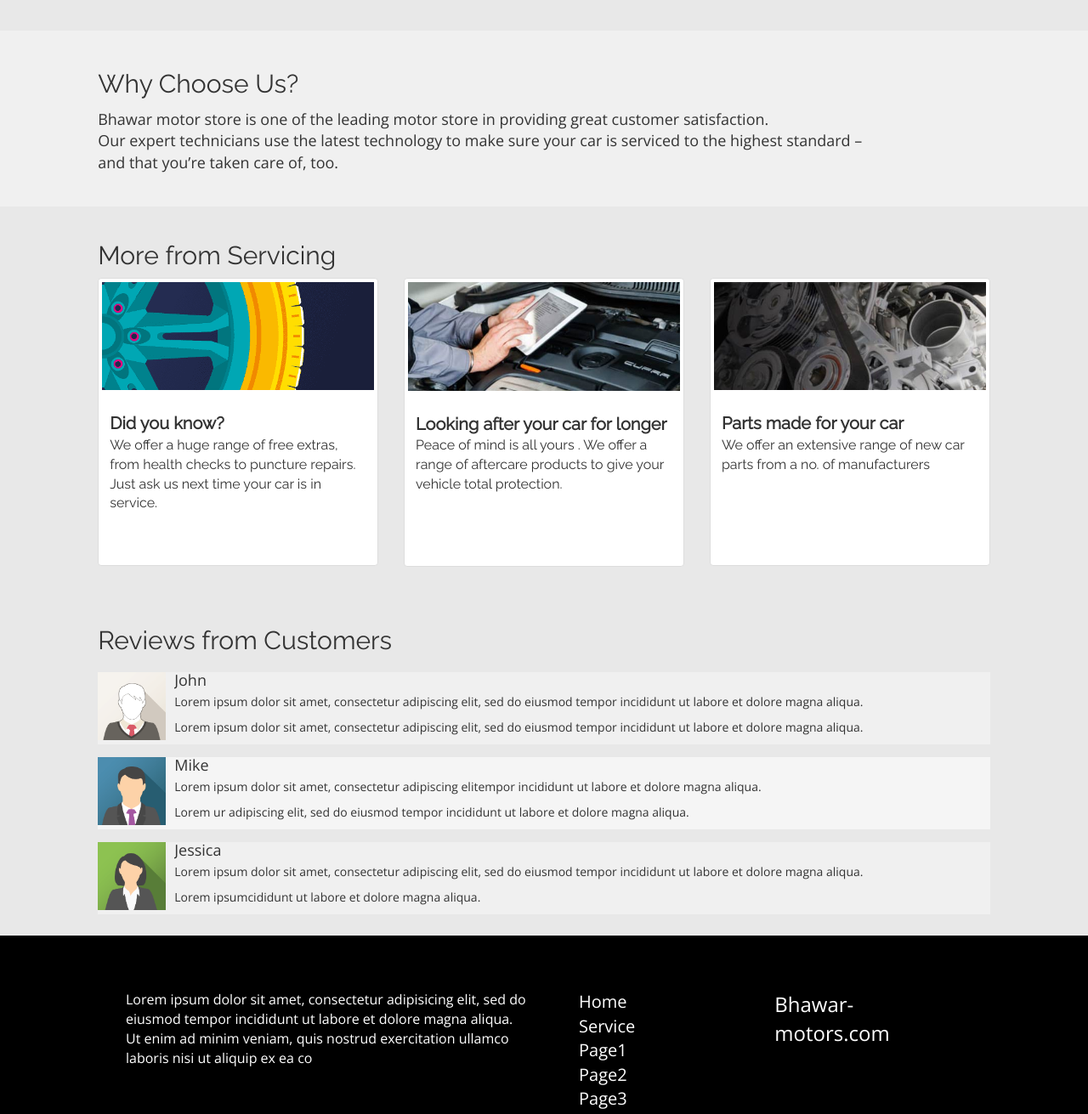
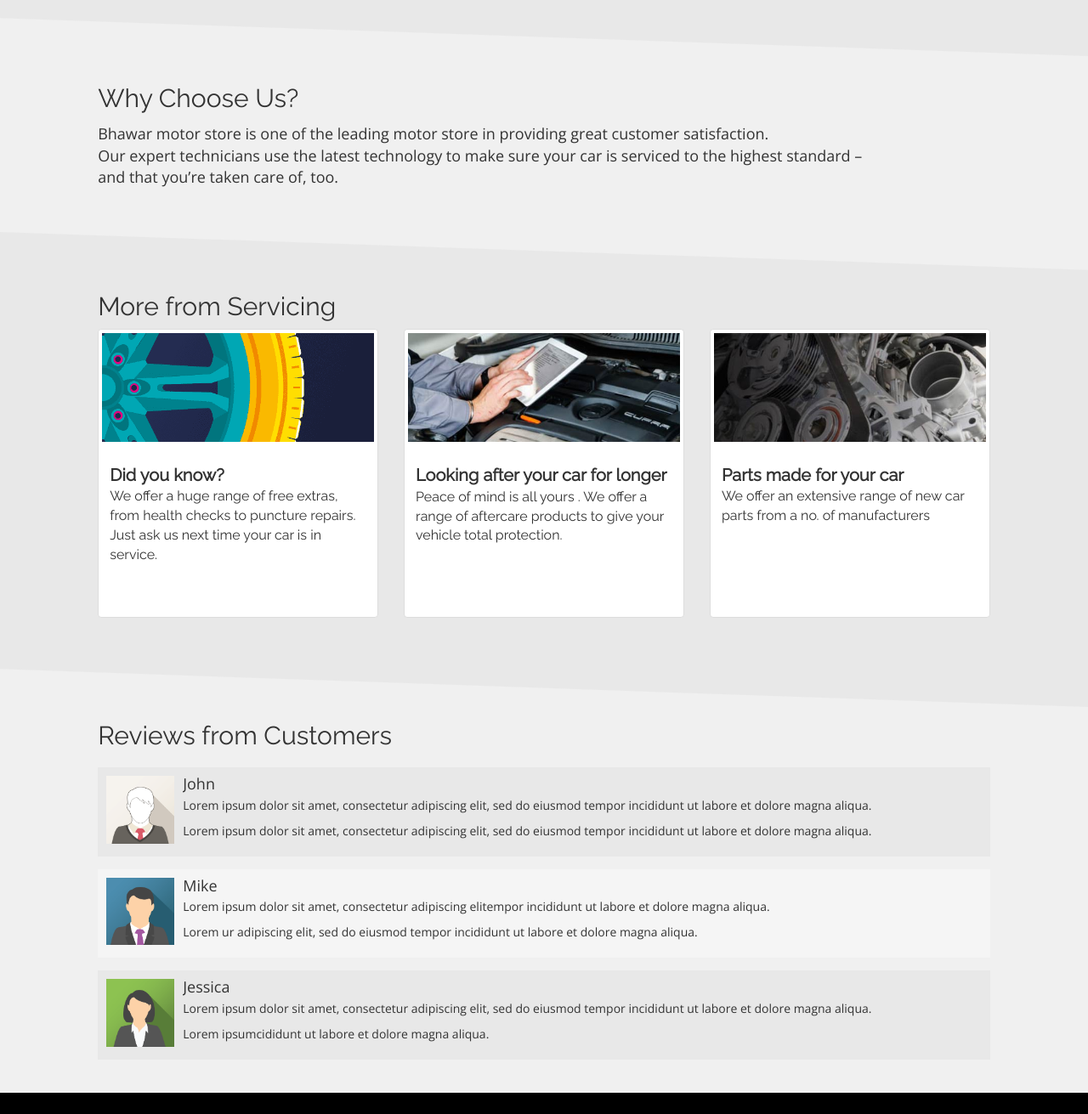
Before and after one commit to Jonax79409/Bhawar-motors-site, a plain HTML site: page service.html in a window 1280 px wide. Shown: the part 340-1651 px from the top of the page at 85% size. Drawn offline with nearby package versions, Linux system fonts and the light colour scheme.

Commit message:
final commit

```diff
--- a/service.html
+++ b/service.html
@@ -10,8 +10,8 @@
   <script src="https://ajax.googleapis.com/ajax/libs/jquery/3.3.1/jquery.min.js"></script>
   <script src="https://maxcdn.bootstrapcdn.com/bootstrap/3.3.7/js/bootstrap.min.js"></script>
 <body class="body">
-	<section id="section1">
-	<div class="container-fluid" style="background-color:#F0F0F0; " >
+	<section id="section1" >
+	<div class="container-fluid" style="background-color:#DCDCDC; " >
 
         <div id="myCarousel" class="carousel slide" data-ride="carousel">
             <div  id="carousel_content" style="text-align: center">
@@ -39,7 +39,6 @@
              </div>
         </div>
     </div>
-
     <div id="container1" class="container-fluid">
     	Book you service or MOT online
     </div>
@@ -72,7 +71,7 @@
     	</div>
     </section>
     <section id="section3">
-    <div style="background-color:#F0F0F0;">
+    	<div  class="slant1">
         	<div class="why_us">
     			<h2>Why Choose Us?</h2>
         	</div>
@@ -119,8 +118,9 @@
     </div>
     </section>
     <section id="section5">
+    	<div class="slant2">
         	<div style="font-family: Raleway ; font-size: 30px;">Reviews from Customers</div>
-    	<div class="media" style="background-color:#F0F0F0"">
+            	<div class="media" style="background-color:#E8E8E8">
                     <div class="media-left media-top">
                     <img src="images/img_avatar1.png" class="media-object" style="width:80px">
                     </div>
@@ -144,7 +144,7 @@
             		</p>
             		</div>
         		</div>
-        <div class="media" style="background-color:#F0F0F0">
+        		<div class="media" style="background-color:#E8E8E8">
             		<div class="media-left media-top">
             		<img src="images/img_avatar4.png" class="media-object" style="width:80px">
             		</div>
@@ -154,6 +154,7 @@
             		</p>
             		<p>Lorem ipsumcididunt ut labore et dolore magna aliqua.
             		</p>
+            		</div>
         		</div>
         </div>
     </section>
--- a/service_stylesheet.css
+++ b/service_stylesheet.css
@@ -6,6 +6,9 @@
 	font-family: open sans;
 }
 
+#section1{
+	overflow-x: hidden;
+}
 
 #carousel_content{
 	font-family: Raleway;
@@ -28,7 +31,11 @@
 #container1{
 	font-size: 26px;
 	font-family: Raleway;
-	background-color:#E8E8E8;
+	background-color:#DCDCDC;
+	position: relative;
+	width: 100%;
+	left: 0px;
+	right: 0px;
 	margin: 0px 5px;
 }
 
@@ -64,13 +71,17 @@
 	width: 40px;
 }
 
+#section3{
+	margin: 4% 0%;
+}
+
 .why_us{
 	font-size: 24px;
 	font-weight: 300;
 	padding-left: 9%;
 	font-family: 'Raleway';
 	margin-bottom: 1%;
-	padding-top: 2%;
+	padding-top: 1%;
 }
 
 
@@ -79,8 +90,77 @@
 	box-sizing: border-box;
 	width: 80%;
 	padding-left: 9%;
+	padding-bottom: 4%;
+
+}
+
+#section4{
+	padding-bottom: 1%;
+}
+
+.slant1,.slant2{
+	width: 100%;
+	position: relative;
+	height: 100%;
+	background-color:#F0F0F0;
+}
+
+.slant1:after{
+	position: absolute;
+	height: 100%;
+	z-index: -1;
+	width: 100%;
+	top: 0;
+	content: ' ';
+	bottom: 0;
+	right: 0;
+	left: 0;
+	transform-origin: top left;
+	transform: skewY(2deg);
+	background: inherit;
+}
+
+.slant1:before{
+	position: absolute;
+	height: 100%;
+	z-index: -1;
+	width: 100%;
+	top: 0;
+	content: '';
+	bottom: 0;
+	right: 0;
+	left: 0;
+	transform-origin: bottom right;
+	transform: skewY(2deg);
+	background: inherit;
+}
+
+#section5{
+	margin-top: 4%;
+}
+
+.slant2{
+	padding: 1% 9%;
 	padding-bottom: 3%;
+	width: 100%;
+	position: relative;
+	height: 100%;
+	background-color:#F0F0F0;
+}
 
+.slant2:before{
+	position: absolute;
+	height: 100%;
+	z-index: -1;
+	width: 100%;
+	top: 0;
+	content: '';
+	bottom: 0;
+	right: 0;
+	left: 0;
+	transform-origin: bottom right;
+	transform: skewY(2deg);
+	background: inherit;
 }
 
 .details strong{
@@ -92,9 +172,8 @@
 	font-size: 16px;
 	margin: 5% 0%;
 }
-
-#section5{
-	padding:2% 9%;
+.media{
+	padding: 10px;
 }
 
 footer{
@@ -121,11 +200,6 @@ footer{
 	margin: 1% 9%;
 }
 
-@media screen and (min-width: 1500px){
-	.body{
-		margin: 0% 15%;
-	}
-}
 @media screen and (max-width: 1024px){
 	#carousel_content{
 		font-size: 60px;
```
Lines whose indentation alone changed are shown as unchanged.
